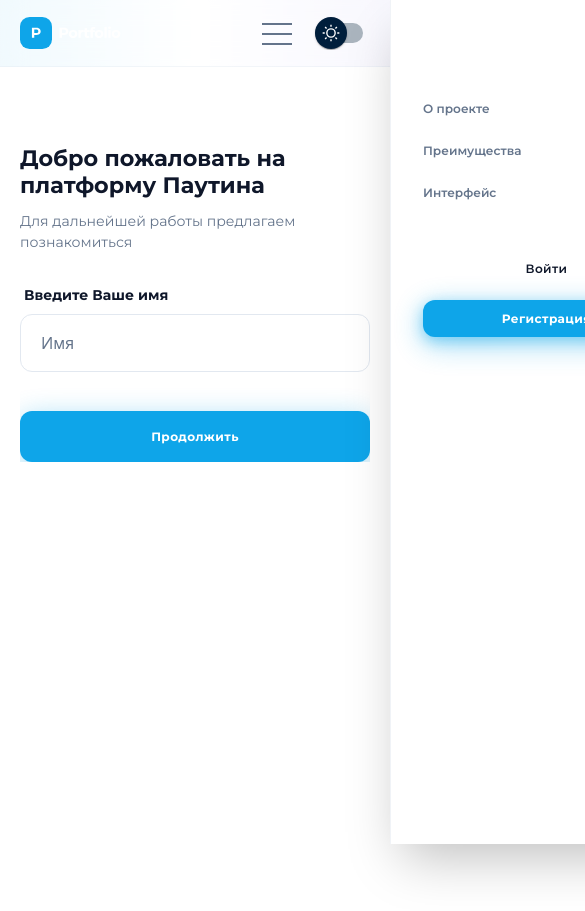
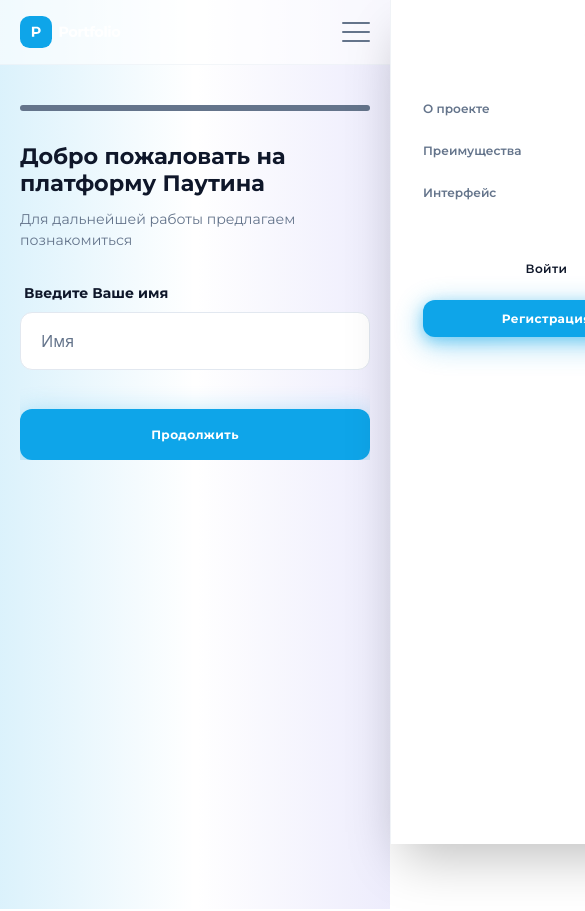
Before and after one commit to N3side/pautina_frontend, a Next.js app: page /register in a window 390 px wide. Shown: the top 911 px of the page, 585 px wide, since content can reach past the window. Built offline with nearby package versions, Linux system fonts and the light colour scheme.

Commit message:
feat: correct adaptive

```diff
--- a/app/_.css
+++ /dev/null
@@ -1,221 +0,0 @@
-.header {
-
-    padding: 20px 0px;
-    background: white;
-    display: flex;
-    align-items: center;
-    width: 100%;
-    justify-content: space-between;
-
-    .logo {
-        aspect-ratio: 130 / 40;
-        width: clamp(91px, 2.500vw + 82.000px, 130px);
-    }
-
-    .right {
-        display: flex;
-        align-items: center;
-        gap: 50px;
-        .nav {
-            ul {
-                display: flex;
-                align-items: center;
-                gap: 40px;
-                li {
-                }
-            }
-        }
-        .buttons {
-            display: flex;
-            align-items: center;
-            gap: 20px;
-            .btn_1 {
-                border-radius: 12px;
-                padding: 10px;
-            }
-
-            .btn_2 {
-                border-radius: 12px;
-                padding: 10px 20px;
-            }
-        }
-    }
-
-}
-
-
-
-.btn {
-    padding: 16px 25px;
-}
-
-
-
-.banner {
-    main {
-        margin-top: 20px;
-        display: flex;
-        align-items: center;
-        align-items: flex-start;
-        ._1 {
-            .large {
-                margin-top: 30px;
-            }
-            .button {
-                margin-top: 40px;
-            }
-        }
-    }
-}
-
-
-.section {
-    .container {
-        display: flex;
-        align-items: center;
-        justify-content: space-between;
-        .col {
-            display: flex;
-            flex-direction: column;
-            gap: 5px;
-            h2 {
-                font-weight: 900;
-            }
-
-            p {
-                text-transform: uppercase;
-            }
-        }
-    }
-}
-
-
-
-
-
-
-
-
-
-.BurgerButton {
-    display: none;
-    cursor: pointer;
-    aspect-ratio: 1 / 1;
-    width: 30px;
-
-    @media (max-width: 1200px) {
-        display: flex;
-    }
-
-    .inner {
-        height: 100%;
-        width: 100%;
-        position: relative;
-
-        div {
-            position: absolute;
-            width: 100%;
-            transition: .3s all ease-in-out;
-            height: 2px;
-            background: black;
-        }
-
-        .top {
-            top: calc(30px / 6);
-            transform-origin: left top;
-        }
-
-        .center {
-            top: calc(30px / 2);
-        }
-
-        .bottom {
-            top: calc(5 * 30px / 6);
-            transform-origin: left bottom;
-        }
-    }
-
-    &.active {
-        .inner {
-            .top {
-                transform: rotate(45deg);
-            }
-
-            .center {
-                opacity: 0;
-            }
-
-            .bottom {
-                transform: rotate(-45deg);
-            }
-        }
-    }
-}
-
-
-.grid {
-    display: grid;
-    grid-template-columns: 1fr 1fr 1fr 1fr;
-    row-gap: 235px;
-    column-gap: 30px;
-}
-
-
-.login {
-    max-width: 860px;
-    width: 100%;
-    padding: 0px 40px;
-    padding-top: 100px;
-    padding-bottom: 50px;
-    margin: 0 auto;
-    border-radius: 20px;
-    max-height: 875px;
-    .form {
-        display: flex;
-        flex-direction: column;
-        gap: 40px;
-        margin-top: 80px;
-        .group {
-            display: flex;
-            flex-direction: column;
-            gap: 20px;
-            input {
-                padding: 25px 20px;
-                border-radius: 20px;
-                width: 100%;
-            }
-        }
-    }
-
-    .button {
-        padding: 25px 0px;
-        width: 100%;
-        margin-top: 40px;
-    }
-
-    .noacc {
-        margin-top: 65px;
-    }
-
-    .main {
-        margin-top: 80px;
-    }
-}
-
-
-
-header {
-    position: absolute;
-    top: 0;
-    border-bottom-radius: 0px;
-}
-
-
-
-.gr {
-    display: grid;
-    grid-template-columns: repeat(auto-fit, minmax(120px, 1fr));
-    grid-row-gap: 5px;
-    grid-column-gap: 5px;
-    border-top-radius: 10px;
-}
--- a/app/globals.css
+++ b/app/globals.css
@@ -96,3 +96,8 @@
         }
     }
 }
+
+body {
+	overflow-x: hidden;
+	background: var(--color-background);
+}
--- a/app/login/widgets/login/ui/LoginWidget.tsx
+++ b/app/login/widgets/login/ui/LoginWidget.tsx
@@ -74,7 +74,7 @@ export default function LoginWidget() {
 
     return (
         <CheckIsNotUser>
-            <Container className="min-h-[calc(100vh-80px)] bg-white px-0 lg:mt-5 lg:flex lg:items-center lg:bg-transparent">
+            <Container className="min-h-[calc(100vh-80px)] px-0 lg:mt-5 lg:flex lg:items-center lg:bg-transparent">
                 <Card1>
                     <Heading variant="h4" className="font-bold text-text-main">
                         Вход в профиль
--- a/app/otp_login/ui/LoginWidget.tsx
+++ b/app/otp_login/ui/LoginWidget.tsx
@@ -45,7 +45,7 @@ export default function RegisterWidget() {
 
     return (
         <CheckIsNotUser>
-            <Container className="min-h-[calc(100vh-80px)] bg-white px-0 lg:mt-5 lg:flex lg:items-center lg:bg-transparent">
+            <Container className="min-h-[calc(100vh-80px)] px-0 lg:mt-5 lg:flex lg:items-center lg:bg-transparent">
                 <Card1>
 
                     <div className="relative overflow-hidden w-full">
--- a/app/register/ui/RegisterWidget.tsx
+++ b/app/register/ui/RegisterWidget.tsx
@@ -67,7 +67,7 @@ export default function RegisterWidget() {
 
     return (
         <CheckGuest>
-            <Container className="min-h-[calc(100vh-80px)] bg-white px-0 lg:mt-5 lg:flex lg:bg-transparent">
+            <Container className="min-h-[calc(100vh-80px)] px-0 lg:mt-5 lg:flex lg:bg-transparent">
                 <Card1>
                     {/* Прогресс-бар тоже можно сделать через motion для плавности */}
                     <div className={`w-full h-1.5 rounded-full mb-8 overflow-hidden bg-${ theme === "light" ? "text-main" : "text-muted" } relative`}>
--- a/app/widgets/header/ui/Burger.tsx
+++ b/app/widgets/header/ui/Burger.tsx
@@ -1,34 +1,52 @@
-import { useState } from "react";
+import React from "react"
 
 interface Props {
     isActive?: boolean
     setIsActive?: (value: boolean) => void
 }
 
-function Burger({isActive, setIsActive}: Props) {
-
-    function handleClick() {
-        setIsActive(!isActive);
-    }
+export function Burger({ isActive, setIsActive }: Props) {
+    const hLine = "h-[2px]" // Сделал чуть тоньше (2px), на мобилках смотрится аккуратнее
+    const color = "bg-text-muted"
+    const baseClass = `absolute block w-full rounded-full transition-all duration-300 ease-in-out ${hLine} ${color}`
 
     return (
-        <button onClick={handleClick} className="cursor-pointer aspect-square w-[30px]" style={{zIndex: 21}}>
-            <div className="h-full w-full relative flex">
-                <div
-                    className="absolute w-full transition-[0.3s] duration-[all] h-0.5 origin-[left_top] top-[calc(30px_/_6)] bg-[var(--color-text-muted)]"
-                    style={{ transform: `${isActive ? "rotate(45deg)" : ""}`, transition: ".3s ease-in-out all" }}
-                ></div>
-                <div
-                    className="absolute w-full transition-[0.3s] duration-[all] h-0.5 top-[calc(30px_/_2)] bg-[var(--color-text-muted)]"
-                    style={{ opacity: `${isActive ? "0" : "1"}`, transition: ".3s ease-in-out all" }}
-                ></div>
-                <div
-                    className="absolute w-full transition-[0.3s] duration-[all] h-0.5 origin-[left_bottom] top-[calc(5_*_30px_/_6)] bg-[var(--color-text-muted)]"
-                    style={{ transform: `${isActive ? "rotate(-45deg)" : ""}`, transition: ".3s ease-in-out all" }}
-                ></div>
+        <button
+            className="relative w-7 h-5 cursor-pointer z-50 focus:outline-none"
+            onClick={() => setIsActive && setIsActive(!isActive)}
+            aria-label="Меню"
+        >
+            <div className="relative w-full h-full">
+                {/* ВЕРХНЯЯ ЛИНИЯ: при активации прыгает в центр и поворачивается */}
+                <span
+                    className={`
+                        ${baseClass}
+                        ${isActive
+                        ? "top-1/2 -translate-y-1/2 rotate-45"
+                        : "top-0"
+                    }
+                    `}
+                />
+
+                {/* СРЕДНЯЯ ЛИНИЯ: просто исчезает */}
+                <span
+                    className={`
+                        ${baseClass} top-1/2 -translate-y-1/2
+                        ${isActive ? "opacity-0 translate-x-32" : "opacity-100"}
+                    `}
+                />
+
+                {/* НИЖНЯЯ ЛИНИЯ: прыгает в центр и поворачивается в другую сторону */}
+                <span
+                    className={`
+                        ${baseClass}
+                        ${isActive
+                        ? "top-1/2 -translate-y-1/2 -rotate-45"
+                        : "bottom-0"
+                    }
+                    `}
+                />
             </div>
         </button>
     )
 }
-
-export {Burger}
--- a/app/widgets/header/ui/HeaderWidget.tsx
+++ b/app/widgets/header/ui/HeaderWidget.tsx
@@ -15,20 +15,13 @@ import LogoutIcon from '@mui/icons-material/Logout'
 import SettingsIcon from '@mui/icons-material/Settings'
 import { Switch } from "@mui/material"
 import { useTheme } from "@/shared/providers/ThemeProvider"
-import {ThemeSwitch} from "@/shared/components/Buttons/ThemeSwitch";
 
 export default function HeaderWidget() {
     const { setIsBlocked } = useContext(BodyBlockContext)
     const [isActive, setIsActive] = useState(false)
+    const { theme, toggleTheme } = useTheme()
     const { user } = useContext(UserContext)
-    const { theme, toggleTheme } = useTheme()
-
-    // Состояние для предотвращения ошибок гидратации (проверка localStorage только на клиенте)
     const [isMounted, setIsMounted] = useState(false)
-
-    useEffect(() => {
-        setIsMounted(true)
-    }, [])
 
     useEffect(() => {
         setIsBlocked(isActive)
@@ -36,7 +29,7 @@ export default function HeaderWidget() {
 
     return (
         // sticky + backdrop-blur + border-b для красивого отделения от контента
-        <header className="sticky top-0 z-20 w-full transition-all duration-300 border-b border-border-default/40 bg-surface/80 backdrop-blur-md supports-[backdrop-filter]:bg-surface/60">
+        <header className="sticky top-0 z-20 w-full transition-all duration-300 border-b border-border-default/40 bg-surface/80 supports-[backdrop-filter]:bg-surface/60">
             <Container className="flex items-center justify-between w-full py-4 md:py-5">
                 {/* Логотип с эффектом при наведении */}
                 <Link href="/" className="logo group relative">
@@ -47,14 +40,11 @@ export default function HeaderWidget() {
                     {/* Навигация */}
                     <Navigation isActive={isActive} setIsActive={setIsActive} />
 
-                    {/* Бургер (виден только на мобильных) */}
-                    <div className="flex max-[900px]:flex gap-[20px] items-center relative z-50 lg:hidden">
-                        <Burger isActive={isActive} setIsActive={setIsActive} />
-                    </div>
+
 
                     {/* Профиль пользователя */}
                     {isMounted && user && (
-                        <div className="lg:block"> {/* Скрываем на мобильных, если профиль дублируется в меню, или оставляем */}
+                        <div className="lg:block z-50"> {/* Скрываем на мобильных, если профиль дублируется в меню, или оставляем */}
                             <DropDown
                                 trigger={
                                     <div className="h-[42px] w-[42px] p-[2px] rounded-full cursor-pointer border border-transparent hover:border-brand transition-all duration-300 group">
@@ -121,9 +111,10 @@ export default function HeaderWidget() {
                         </div>
                     )}
 
-                    { isMounted && !user && (
-                        <ThemeSwitch size="small" checked={theme === "dark"} onClick={toggleTheme} />
-                    )}
+                    {/* Бургер (виден только на мобильных) */}
+                    <div className="flex max-[900px]:flex gap-[20px] items-center relative z-50 lg:hidden">
+                        <Burger isActive={isActive} setIsActive={setIsActive} />
+                    </div>
 
                 </div>
             </Container>
--- a/app/widgets/header/ui/Navigation.tsx
+++ b/app/widgets/header/ui/Navigation.tsx
@@ -9,6 +9,9 @@ import Link from "next/link"
 import { usePathname } from "next/navigation" // Добавляем хук для активной ссылки
 import { UserContext } from "@/shared/providers/UserProvider"
 import {safeLocalStorage} from "@/shared/utils/safeLocalStorage";
+import {ThemeSwitch} from "@/shared/components/Buttons/ThemeSwitch";
+import {useTheme} from "@/shared/providers/ThemeProvider";
+
 
 interface Props {
     isActive?: boolean
@@ -20,6 +23,9 @@ export default function Navigation({ isActive, setIsActive }: Props) {
     const { user } = useContext(UserContext)
     const pathname = usePathname() // Получаем текущий путь
 
+    const { theme, toggleTheme } = useTheme()
+
+
     useEffect(() => {
         setIsClient(true)
     }, [])
@@ -28,6 +34,13 @@ export default function Navigation({ isActive, setIsActive }: Props) {
     const closeMenu = () => {
         if (setIsActive) setIsActive(false)
     }
+
+    // Состояние для предотвращения ошибок гидратации (проверка localStorage только на клиенте)
+    const [isMounted, setIsMounted] = useState(false)
+
+    useEffect(() => {
+        setIsMounted(true)
+    }, [])
 
     return (
         <>
@@ -107,6 +120,16 @@ export default function Navigation({ isActive, setIsActive }: Props) {
                         </Link>
                     </div>
                 )}
+
+                { isMounted && !user && (
+                    <ThemeSwitch
+                        size="small"
+                        className="!absolute !top-[17px] !right-[60px] !z-50 !flex lg:!hidden"
+                        checked={theme === "dark"}
+                        onClick={toggleTheme}
+                    />
+                )}
+
             </div>
         </>
     )
--- a/shared/components/Sections/Card1.tsx
+++ b/shared/components/Sections/Card1.tsx
@@ -2,8 +2,9 @@ export default function Card1({children}) {
     return (
         <section
             className="
-            w-full bg-surface transition-all duration-300
+            w-full transition-all duration-300
             flex flex-col items-start
+            bg-[transparent]
             /* Мобильная версия: на весь экран */
             min-h-screen py-10 justify-start
             /* Десктопная версия: карточка */
--- a/shared/wrappers/Container.tsx
+++ b/shared/wrappers/Container.tsx
@@ -5,7 +5,7 @@ export interface ContainerProps extends React.HTMLProps<HTMLDivElement> { }
 function Container({ children, className = "", ...style }: ContainerProps) {
     return (
         <div
-            className={`mx-auto w-full max-w-[1200px] px-5 xl:px-0 ${className}`}
+            className={`mx-auto w-full max-w-[1200px] bg-[transparent] px-5 xl:px-0 ${className}`}
             {...style}
         >
             {children}
```
